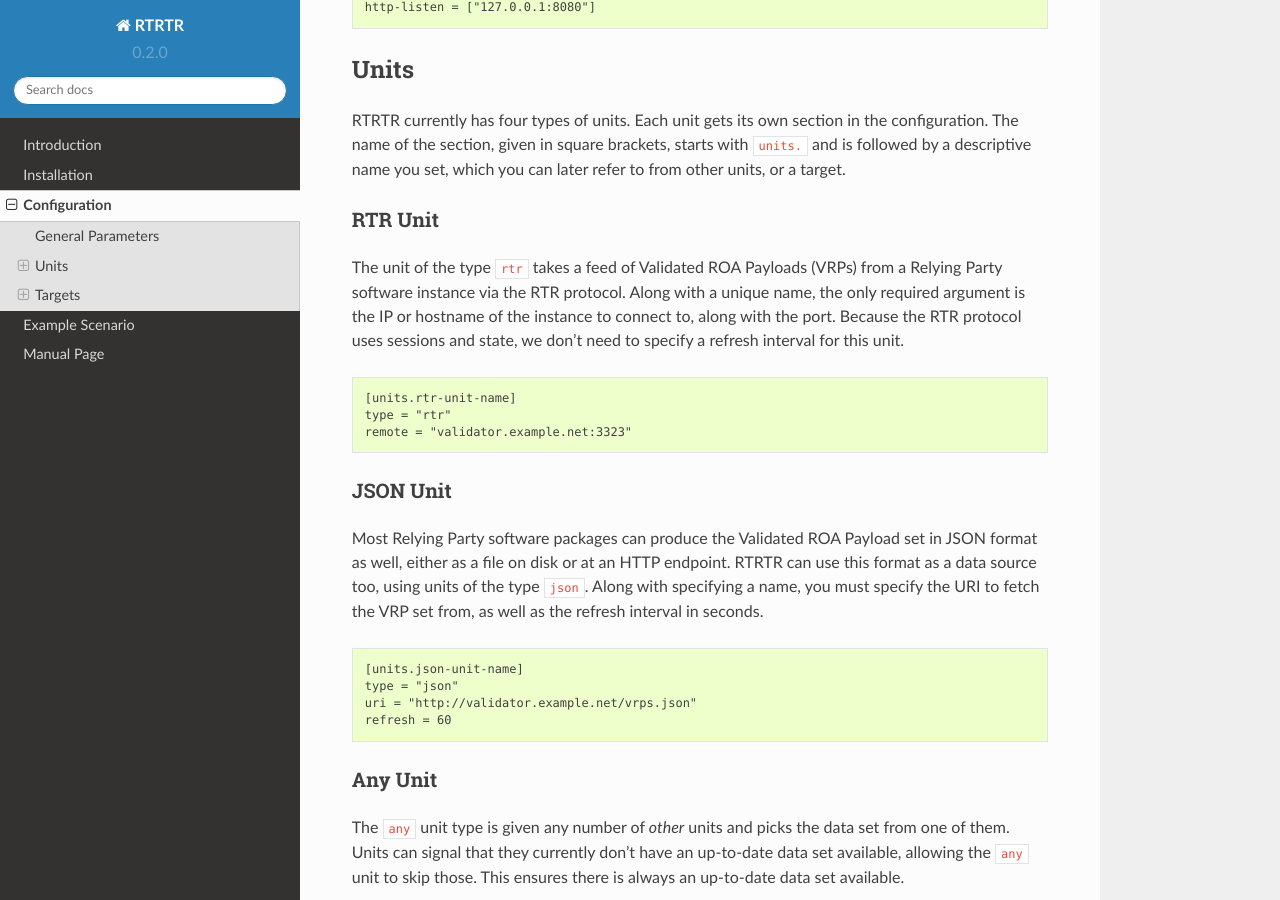
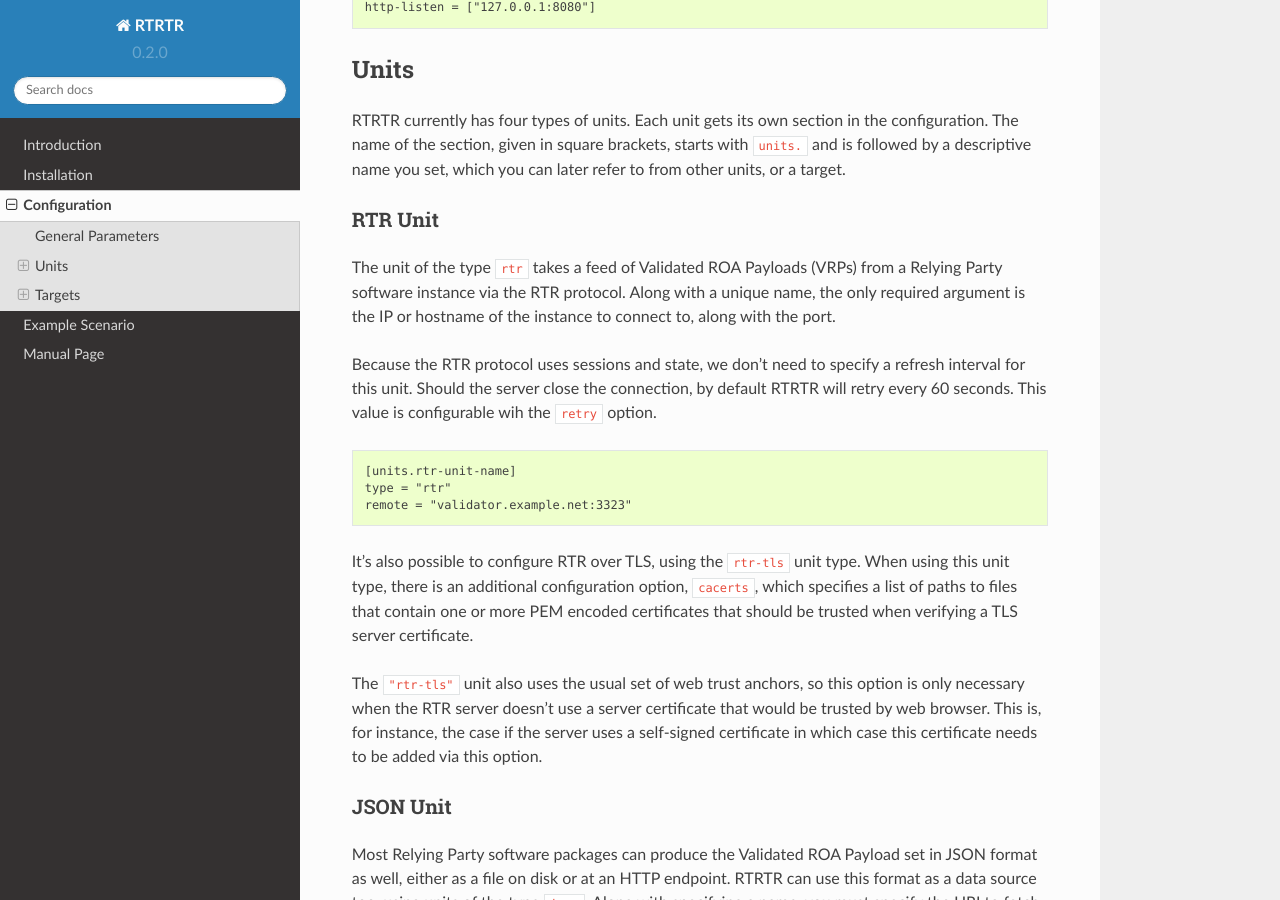
Before and after one commit to NLnetLabs/rtrtr, a Sphinx documentation site: the page built from source/configuration.rst, in a window 1280 px wide and 900 px high, scrolled down 957 px. Built offline with Sphinx 7.4.7 and the Read the Docs theme 2.0.0, drawn with Linux system fonts in a browser that asks for light colours; some of the changed text lies outside the part shown.

Commit message:
Add TLS support

```diff
--- a/source/configuration.rst
+++ b/source/configuration.rst
@@ -58,14 +58,30 @@
 The unit of the type ``rtr`` takes a feed of Validated ROA Payloads (VRPs) from
 a Relying Party software instance via the RTR protocol. Along with a unique
 name, the only required argument is the IP or hostname of the instance to
-connect to, along with the port. Because the RTR protocol uses sessions and
-state, we don't need to specify a refresh interval for this unit.
+connect to, along with the port.
+
+Because the RTR protocol uses sessions and state, we don't need to specify a
+refresh interval for this unit. Should the server close the connection, by
+default RTRTR will retry every 60 seconds. This value is configurable wih the
+``retry`` option.
 
 .. code-block:: text
 
     [units.rtr-unit-name]
     type = "rtr"
     remote = "validator.example.net:3323"
+
+It's also possible to configure RTR over TLS, using the ``rtr-tls`` unit type.
+When using this unit type, there is an additional configuration option,
+``cacerts``, which specifies a list of paths to files that contain one or more
+PEM encoded certificates that should be trusted when verifying a TLS server
+certificate.
+
+The ``"rtr-tls"`` unit also uses the usual set of web trust anchors, so this
+option is only necessary when the RTR server doesn’t use a server certificate
+that would be trusted by web browser. This is, for instance, the case if the
+server uses a self-signed certificate in which case this certificate needs to be
+added via this option.
 
 JSON Unit
 +++++++++
@@ -153,6 +169,13 @@
     listen = [ "127.0.0.1:9001" ]
     unit = "source-unit-name"
 
+This target also supports TLS connections, via the ``rtr-tls`` type. This target
+has two additional configuration options. First, the ``certificate`` option,
+which is a string value providing a path to a file containing the PEM-encoded
+certificate to be used as the TLS server certificate. And secondly, there is
+the ``key`` option, which provides a path to a file containing the PEM-encoded
+certificate to be used as the private key by the TLS server.
+
 HTTP Target
 +++++++++++
 
```
